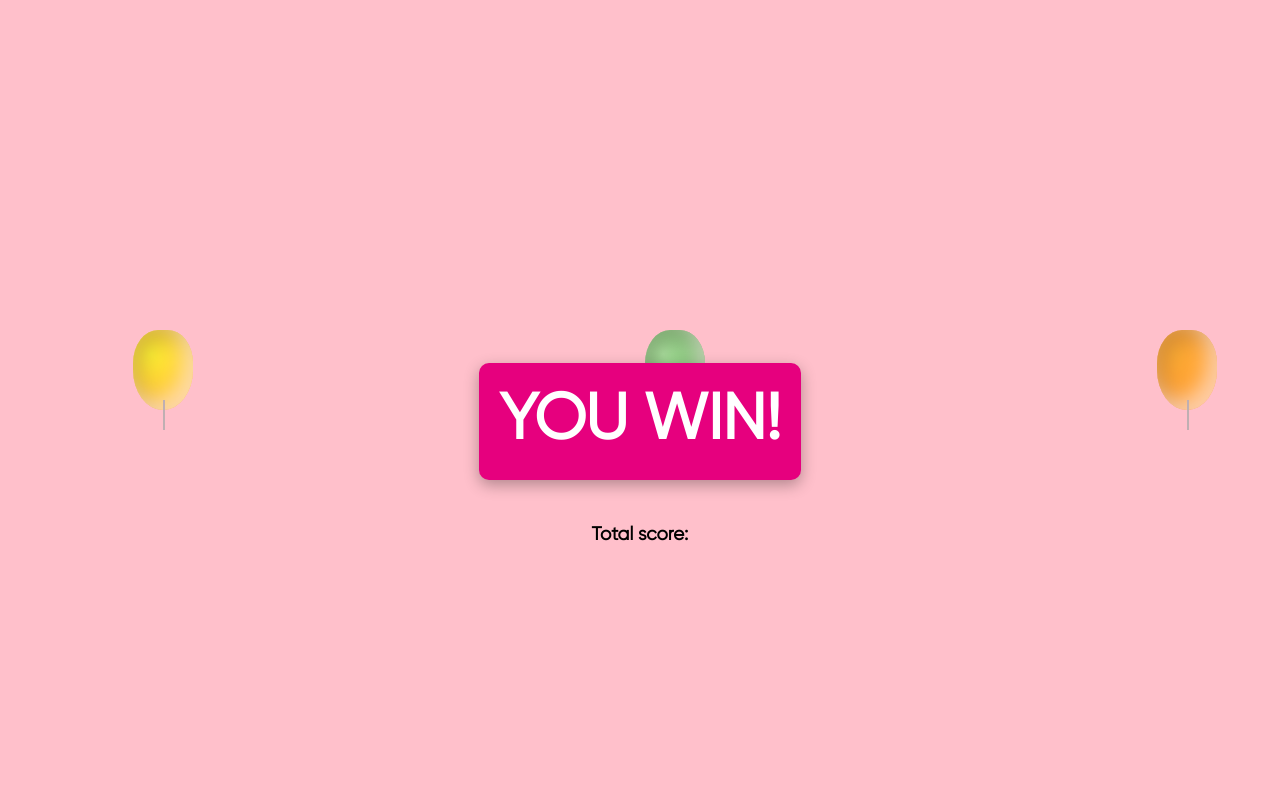
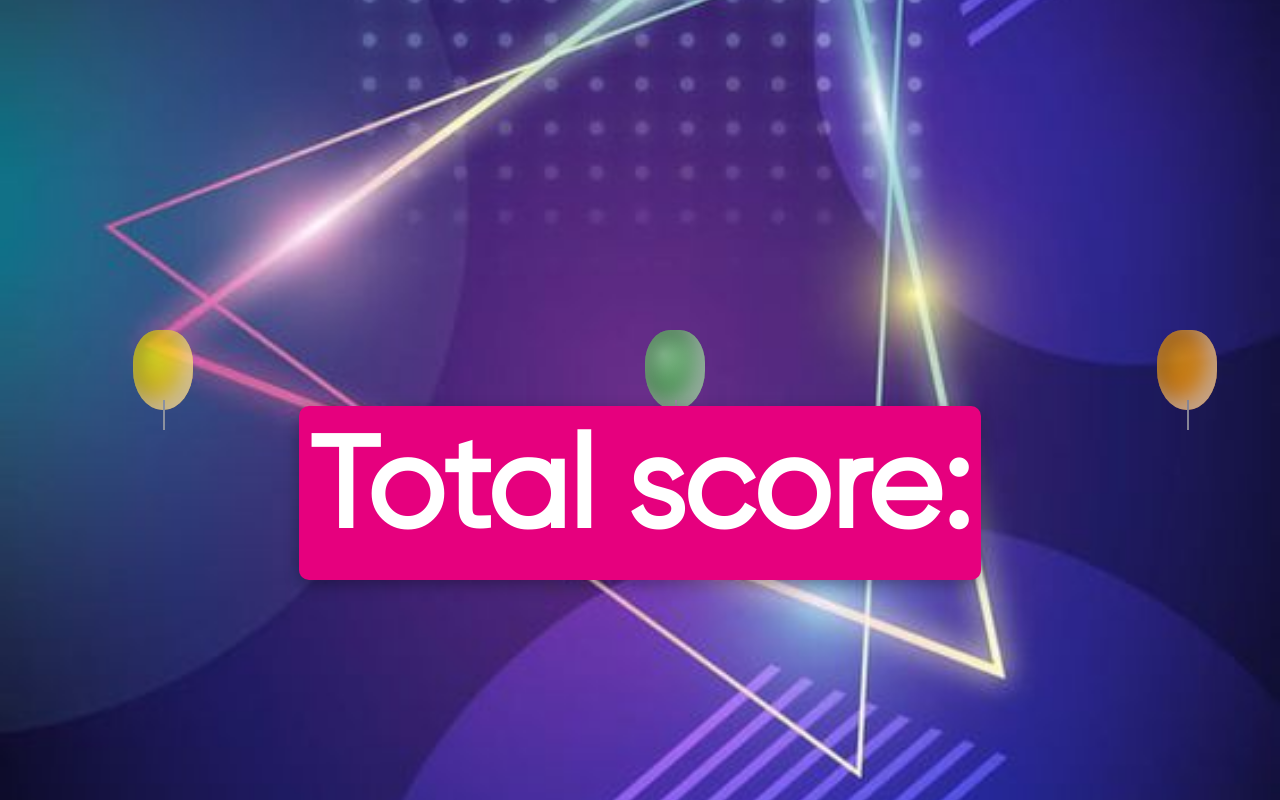
Before and after one commit to Chinmay1635/ACM-Synanto-24-Game, a website: page winner.html in a window 1280 px wide. Drawn offline with Linux system fonts and the light colour scheme.

```diff
--- a/winner.css
+++ b/winner.css
@@ -10,7 +10,7 @@
     display: flex;
     justify-content: center;
     align-items: center;
-    background-color: pink;
+    /* background-color: pink; */
     overflow: hidden;
     position: relative;
 }
@@ -24,7 +24,10 @@
     left: 0;
     width: 100%;
     height: 100%;
-    background: radial-gradient(circle at center, #ffffff, #ff9b9b);
+    background-image: url(/winner-bg.jpg);
+    background-position: center;
+    background-size: cover;
+    /* background: radial-gradient(circle at center, #ffffff, #ff9b9b); */
     z-index: -1;
 }
 
@@ -39,10 +42,10 @@
 
 
 .win-banner h1 {
-    font-size: 64px;
+    font-size: 10vw;
     color: white;
     background-color: #e6007e;
-    padding: 20px;
+    padding: 10px;
     border-radius: 10px;
     box-shadow: 0 5px 15px rgba(0, 0, 0, 0.3);
 }
--- a/winner.html
+++ b/winner.html
@@ -10,8 +10,8 @@
     <div class="background"></div>
 
     <div id="win-text" class="win-banner">
-        <h1>YOU WIN!</h1>
-        <h3>Total score: <span id="score"></span></h3>
+        <h1>Total score: <span id="score"></span></h1>
+        <h3> </h3>
     </div>
 
     <!-- Balloon container -->
```
Also changed, not shown: leaderboard.js (+12 -7 lines), images/numbers/1.png (added), images/numbers/10.png (added), images/numbers/2.png (added), images/numbers/3.png (added), images/numbers/4.png (added), images/numbers/5.png (added), images/numbers/6.jpg (added), images/numbers/7.png (added), images/numbers/8.png (added), images/numbers/9.png (added), winner-bg.jpg (added).
